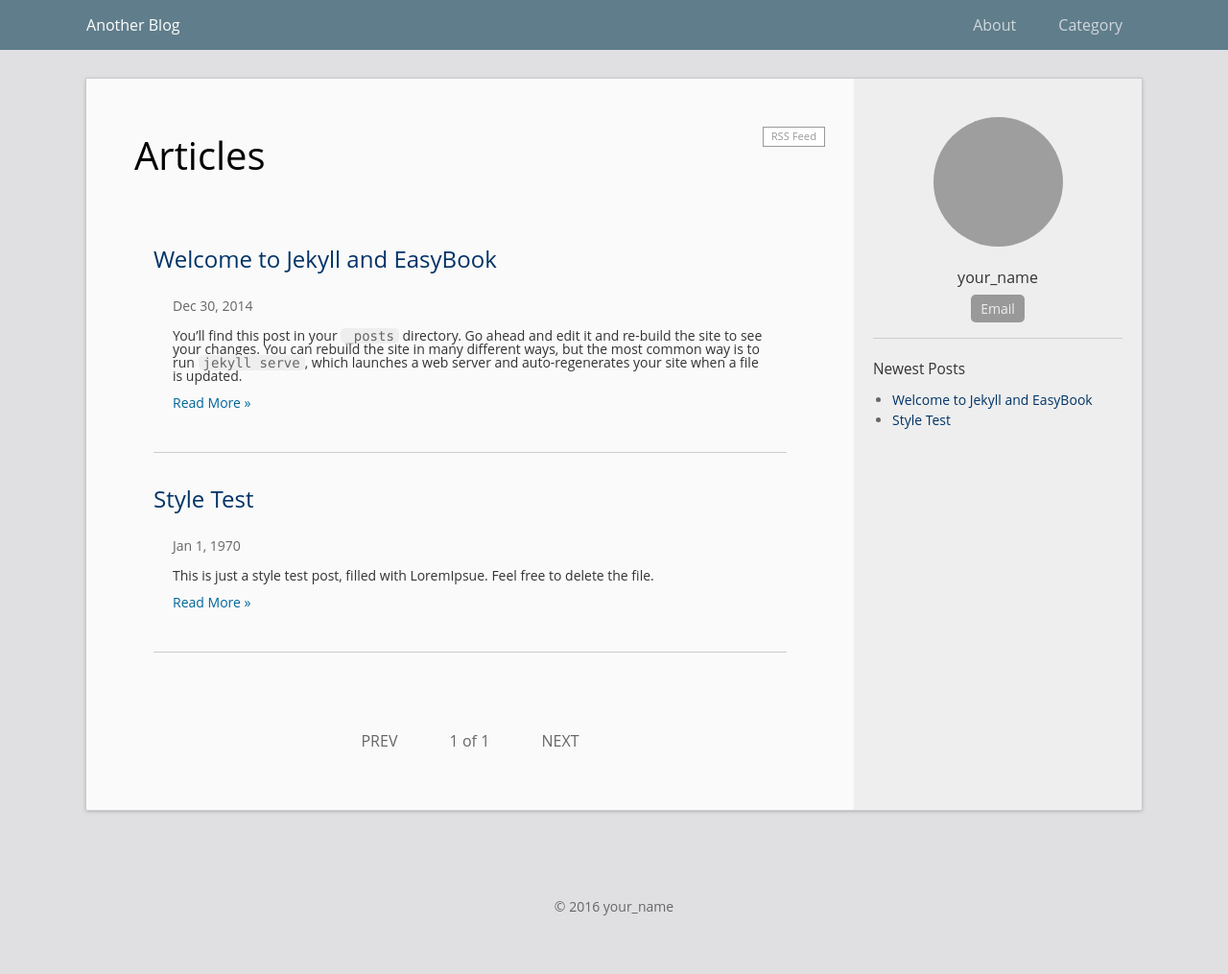
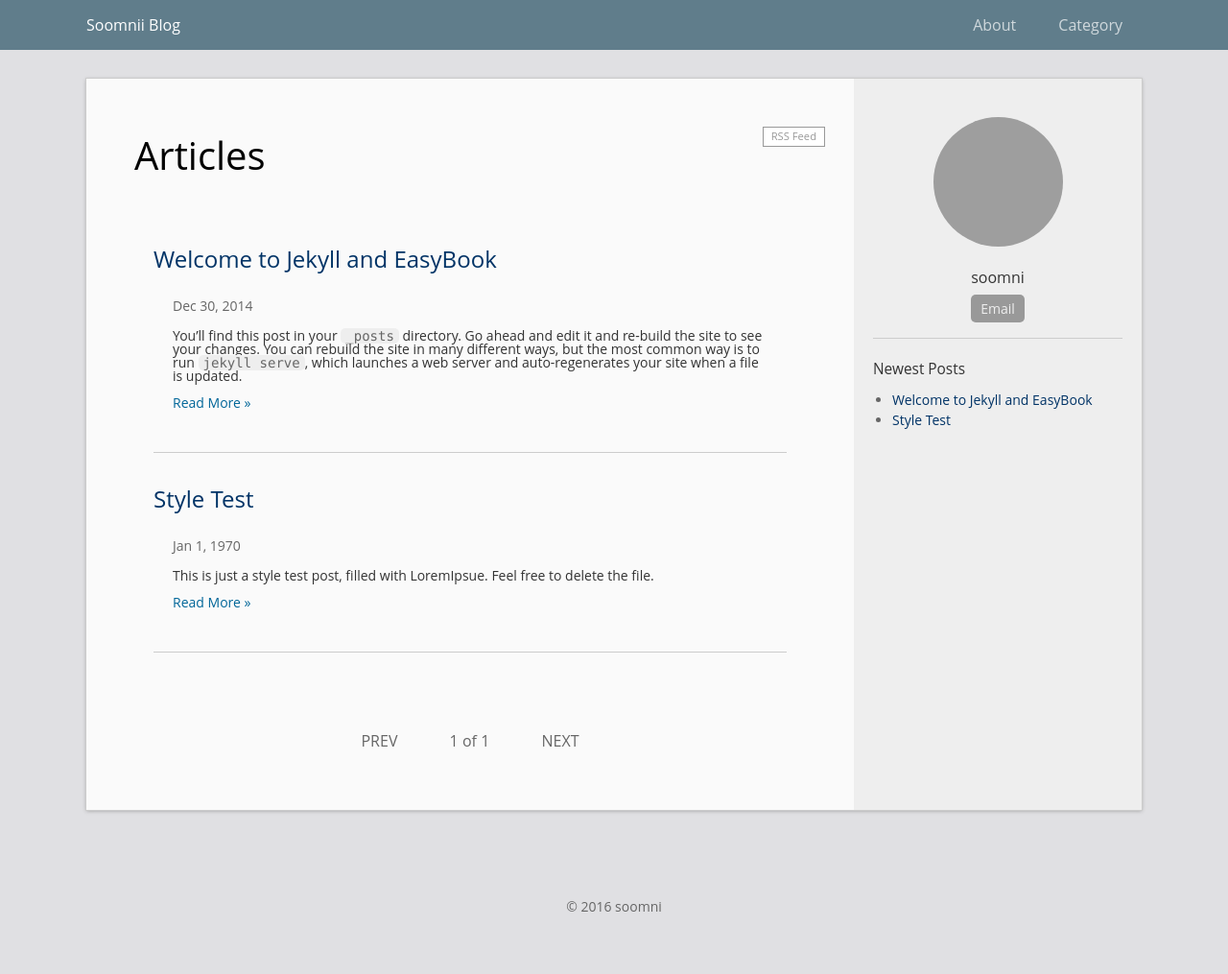
Before and after one commit to soomni/soomni.github.io, a Jekyll site: the page built from index.html, in a window 1280 px wide. Shown: the whole page at 96% size. Built offline with Jekyll 4.4.1, drawn with Linux system fonts in a browser that asks for light colours; the list of posts is cut into pages by our own code; grey boxes are pictures that could not be loaded.

Commit message:
Update _config.yml file

```diff
--- a/_config.yml
+++ b/_config.yml
@@ -1,16 +1,16 @@
 # Site settings
-title: Another Blog
-url: "http://laobubu.github.io"    # the protocol and hostname of your site, eg. `http://laobubu.github.io`
-baseurl: "/jekyll-theme-EasyBook" # the prefix of your site uri, eg. `/jekyll-theme-EasyBook` or just one slash `/`
+title: Soomnii Blog
+url: "http://soomni.github.io"    # the protocol and hostname of your site, eg. `http://laobubu.github.io`
+baseurl: "/" # the prefix of your site uri, eg. `/jekyll-theme-EasyBook` or just one slash `/`
 #timezone: Asia/Chongqing
 description: >
   One or more sentences introducing this blog.
 
-# Your information
-email: your_email@example.com
-author: your_name
+# Your informationyour_email
+email: 2smlee@daum.net
+author: soomni
 avatar: "//www.gravatar.com/avatar/your_email_md5?d=mm&s=135"
-profile: One sentence introducing yourself.
+profile: SEize THE Day
 #twitter_username: twitter_username
 #github_username:  github_username
 
```
